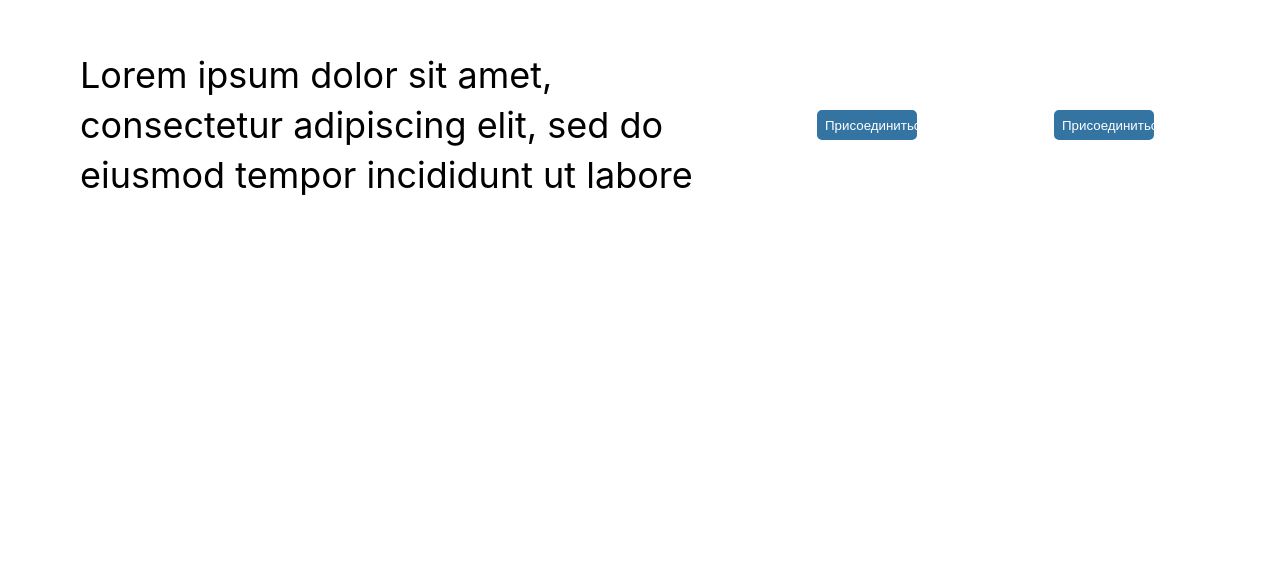
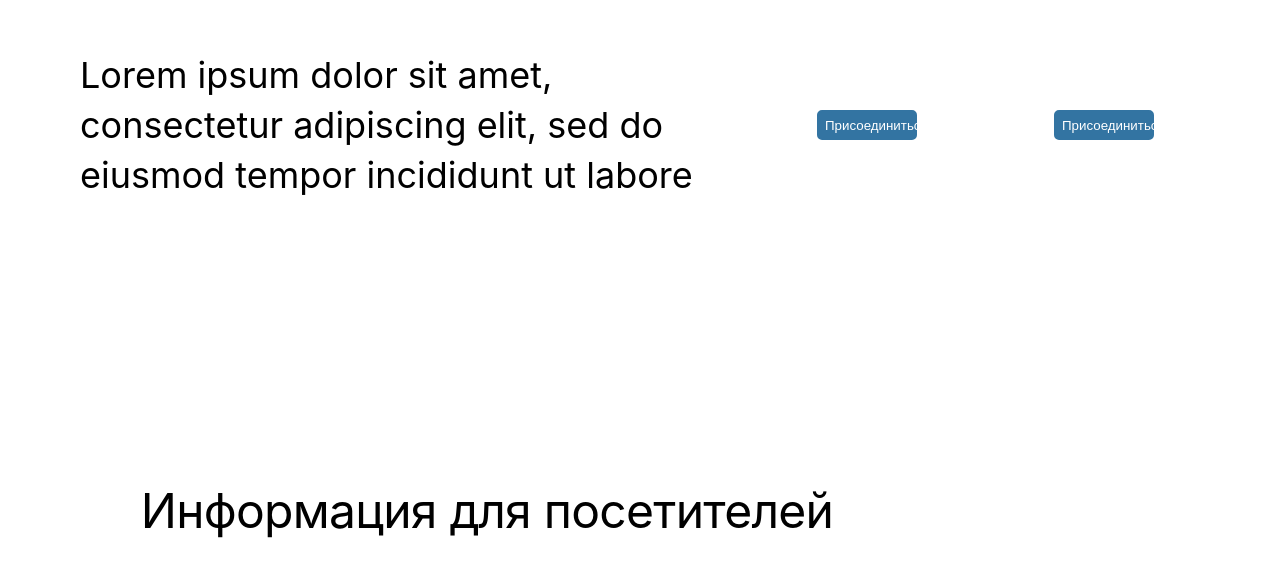
Before and after one commit to NISONovosibirsk/niso-system, a React (Create React App) app: page / in a window 1280 px wide. Shown: the part 1065-1641 px from the top of the page. Before the commit the page ends 1385 px from the top, so only its background shows below. Built offline with nearby package versions, Linux system fonts and the light colour scheme.

Commit message:
feat: create blog

```diff
--- a/src/App.tsx
+++ b/src/App.tsx
@@ -2,6 +2,7 @@ import React from 'react';
 import Header from './components/Header/Header';
 import Terms from './components/Terms/Terms';
 import Register from './components/Register/Register';
+import Blog from './components/Blog/Blog';
 
 function App() {
   return (
@@ -13,6 +14,7 @@ function App() {
           title='Lorem ipsum dolor sit amet, consectetur adipiscing elit, sed do eiusmod tempor incididunt ut labore'
           buttons={[{ title: 'Присоединиться', type: 'filled' }, { title: 'Присоединиться', type: 'filled' }]}
         />
+        <Blog />
       </div>
     </div>
   );
--- /dev/null
+++ b/src/components/Blog/Blog.scss
@@ -0,0 +1,12 @@
+.blog {
+  padding: 155px 9% 155px 11%;
+
+  &__title {
+    margin: 0;
+    padding-bottom: 72px;
+    line-height: 72px;
+    font-size: 48px;
+    letter-spacing: -.015em;
+    font-weight: normal;
+  }
+}
--- /dev/null
+++ b/src/components/Blog/Blog.tsx
@@ -0,0 +1,13 @@
+import React from 'react';
+
+import './Blog.scss';
+
+const Blog = () => {
+  return (
+    <section className='blog'>
+      <h2 className='blog__title'>Информация для посетителей</h2>
+    </section>
+  );
+};
+
+export default Blog;
```
